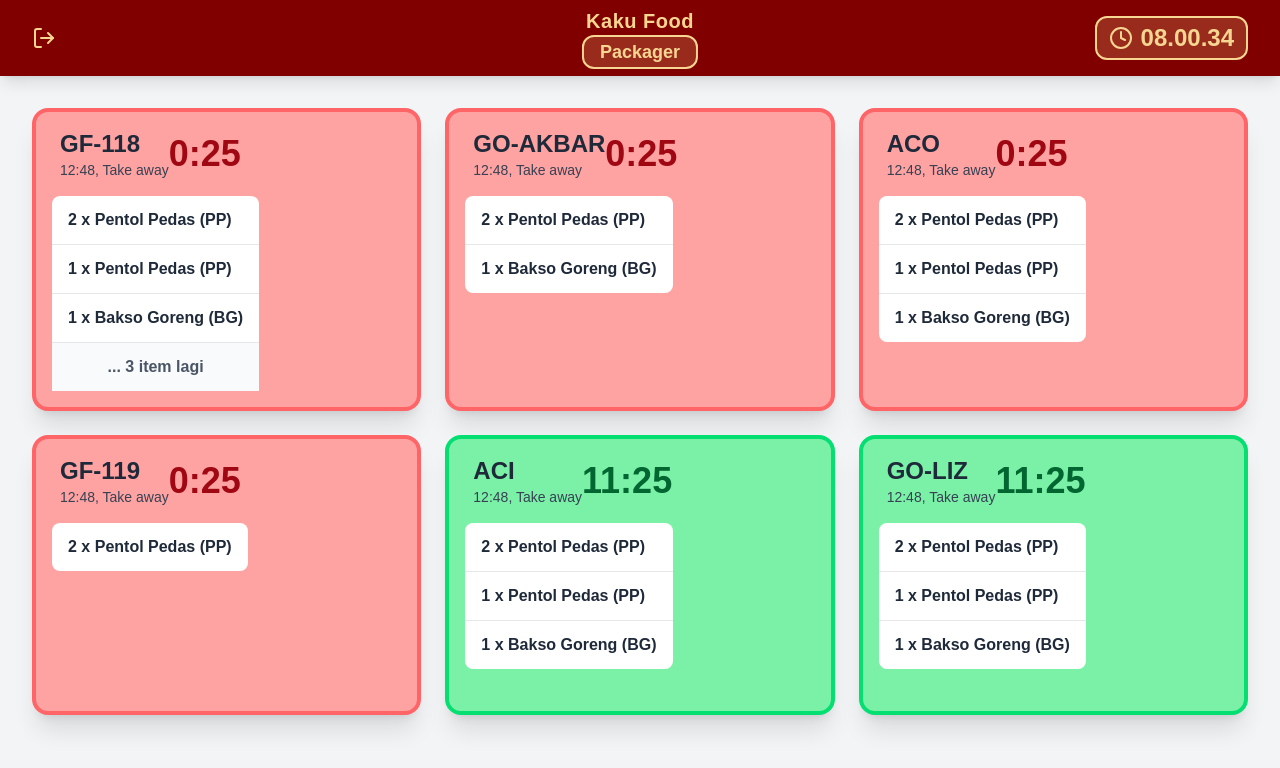
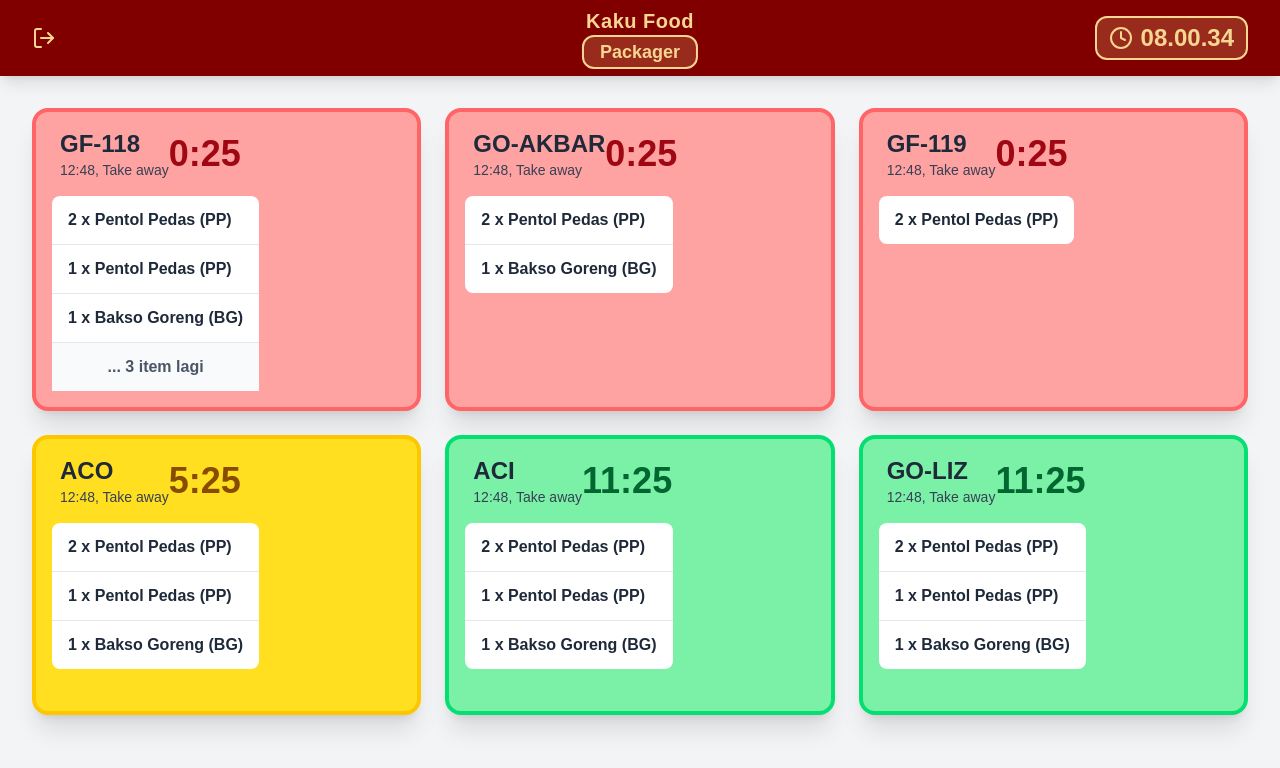
Before and after one commit to LeoDoesCode17/sistem-pendamping-kaku, a Next.js app: page /packager in a window 1280 px wide. Shown: the top 768 px of the page. Built offline with nearby package versions, Linux system fonts and the light colour scheme.

Commit message:
feat(ui): Use a clearer color for better visibility

```diff
--- a/src/features/orders/components/Cart.tsx
+++ b/src/features/orders/components/Cart.tsx
@@ -48,7 +48,7 @@ export default function Cart({
             {/* Cart Items */}
             <div className="space-y-4 mb-6">
                 {items.length === 0 ? (
-                    <div className="bg-white rounded-lg border-2 text-center  py-12">
+                    <div className="bg-white text-gray-500 rounded-lg border-2 text-center  py-12">
                         <svg
                             className="w-16 h-16 mx-auto mb-3 opacity-50"
                             fill="none"
@@ -68,7 +68,7 @@ export default function Cart({
                     items.map((item) => (
                         <div
                             key={item.id}
-                            className="bg-white rounded-lg p-4 border-2 border-black"
+                            className="bg-white text-maroon rounded-lg p-4 "
                         >
                             <div className="flex items-start justify-between mb-3">
                                 <h3 className="font-semibold flex-1 pr-2">{item.name}</h3>
--- a/src/features/packager/pages/PackagerPage.tsx
+++ b/src/features/packager/pages/PackagerPage.tsx
@@ -45,7 +45,7 @@ const DUMMY_ORDERS: PackagerOrder[] = [
       { quantity: 1, itemName: 'Pentol Pedas', itemCode: 'PP' },
       { quantity: 1, itemName: 'Bakso Goreng', itemCode: 'BG' }
     ],
-    createdAt: new Date(Date.now() - 690000)
+    createdAt: new Date(Date.now() - 390000)
   },
   {
     id: '4',
```
